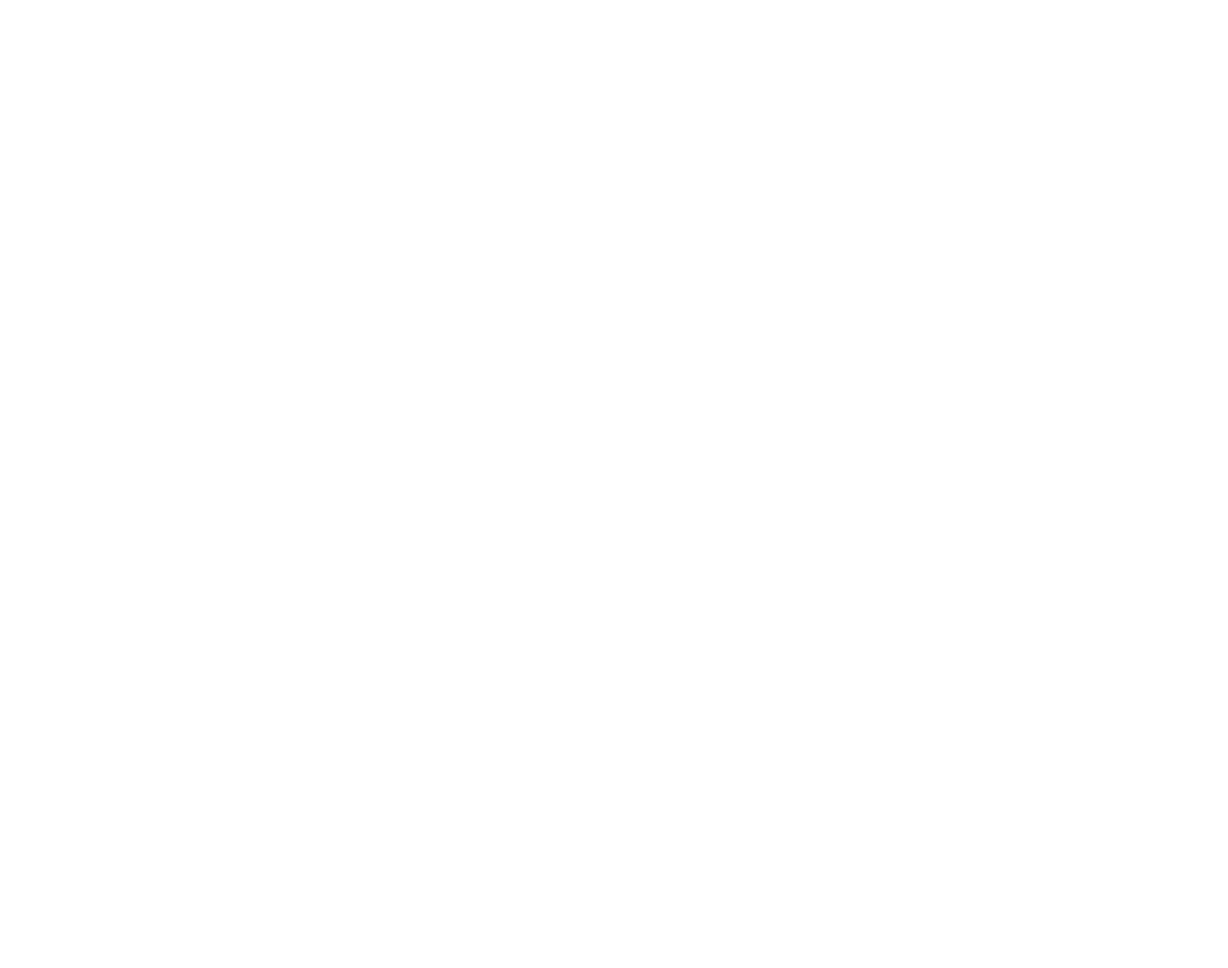
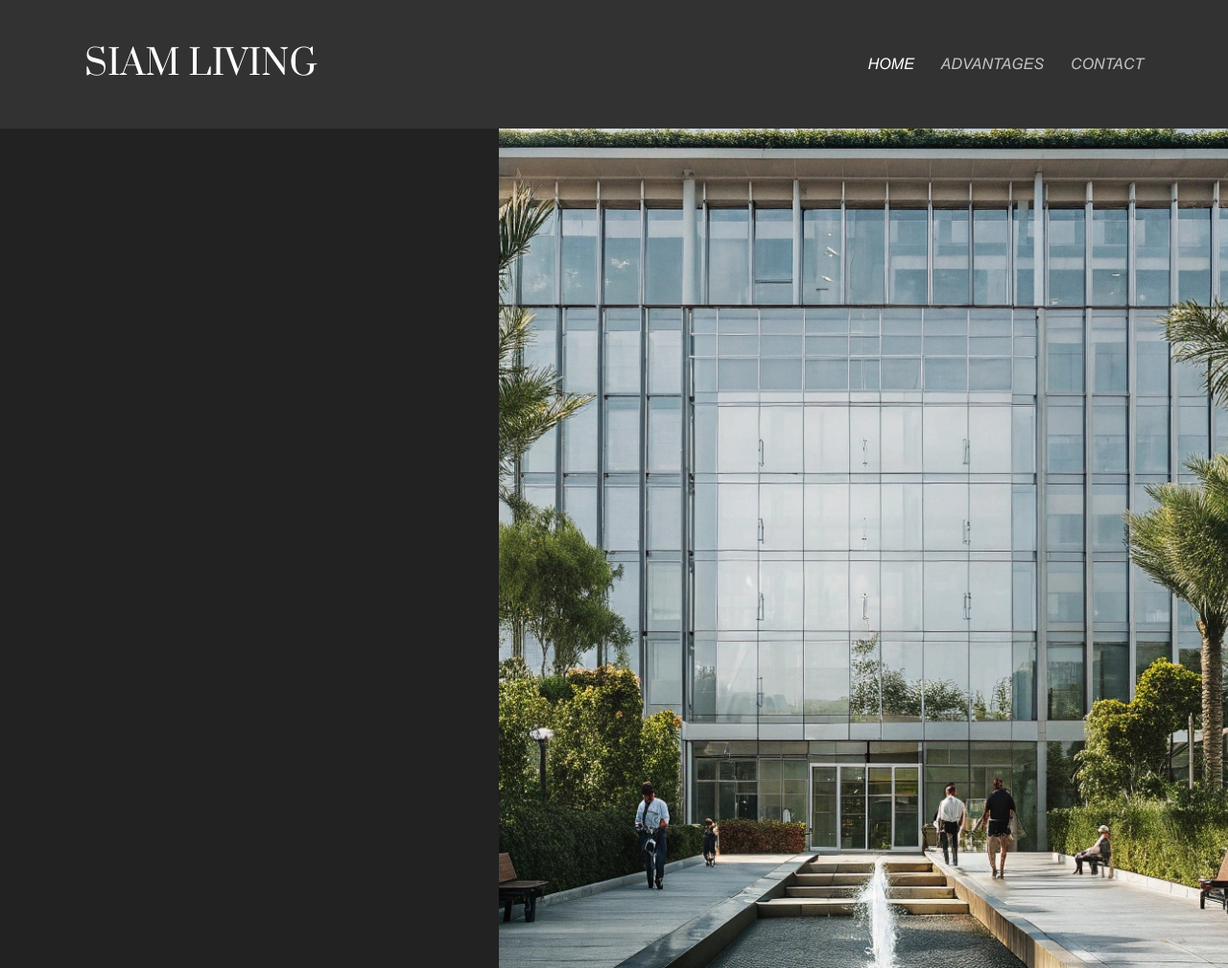
Before and after one commit to truesup/testovoe-mst, a plain HTML site: page index.html in a window 1280 px wide. Shown: the top 1009 px of the page at 96% size. Before the commit the page ends 800 px from the top, so only its background shows below. Drawn offline with Linux system fonts and the light colour scheme.

Commit message:
header is ready

```diff
--- a/index.html
+++ b/index.html
@@ -7,6 +7,33 @@
     <link rel="stylesheet" href="./styles.css" />
   </head>
   <body>
+    <header class="header">
+      <a href="#" class="header-logo"><p>siam living</p></a>
+      <nav class="header-menu">
+        <div class="burger-menu" id="burger-menu">
+          <span></span>
+          <span></span>
+          <span></span>
+        </div>
+
+        <ul class="header-menu-list">
+          <li class="header-menu-item">
+            <a href="#home" class="header-menu-link is-current">home</a>
+          </li>
+          <li class="header-menu-item">
+            <a href="#advantages" class="header-menu-link">advantages</a>
+          </li>
+          <li class="header-menu-item">
+            <a href="#contact" class="header-menu-link">contact</a>
+          </li>
+        </ul>
+      </nav>
+    </header>
+
+    <section class="banner">
+      <div class="banner-info"></div>
+      <img src="./imgs/banner-img.jpg" alt="" class="banner-img" />
+    </section>
     <script src="./script.js"></script>
   </body>
 </html>
--- a/script.js
+++ b/script.js
@@ -0,0 +1,25 @@
+const header = document.querySelector('.header');
+const burgerMenu = document.getElementById('burger-menu');
+const menuList = document.querySelector('.header-menu-list');
+const menuLinks = document.querySelectorAll('.header-menu-link');
+
+menuList.addEventListener('click', event => {
+  if (event.target.classList.contains('header-menu-link')) {
+    document.querySelector('.is-current')?.classList.remove('is-current');
+    event.target.classList.add('is-current');
+
+    if (window.innerWidth <= 760) {
+      burgerMenu.classList.remove('active');
+      menuList.classList.remove('active');
+    }
+  }
+});
+
+window.addEventListener('scroll', () => {
+  header.classList.toggle('header-expanded', window.scrollY > 0);
+});
+
+burgerMenu.addEventListener('click', () => {
+  burgerMenu.classList.toggle('active');
+  menuList.classList.toggle('active');
+});
--- a/styles.css
+++ b/styles.css
@@ -0,0 +1,231 @@
+@font-face {
+  font-family: 'Prata';
+  src: url(./fonts/Prata-Regular.woff2) format('woff2');
+  font-weight: 400;
+  font-style: normal;
+}
+@font-face {
+  font-family: 'Arial';
+  src: url(./fonts/Arial-regular.woff2) format('woff2');
+  font-weight: 400;
+  font-style: normal;
+}
+@font-face {
+  font-family: 'Arial';
+  src: url(./fonts/Arial-italic.woff2) format('woff2');
+  font-weight: 400;
+  font-style: italic;
+}
+
+*::before,
+*::after {
+  box-sizing: border-box;
+}
+h1,
+h2,
+h3,
+h4,
+h5,
+h6 {
+  font-weight: normal;
+}
+:where(ul, ol):where([class]) {
+  padding-left: 0;
+}
+body,
+:where(blockquote, figure):where([class]) {
+  margin: 0;
+}
+:where(h1, h2, h3, h4, h5, h6, p, ul, ol, dl):where([class]) {
+  margin-block: 0;
+}
+:where(dd[class]) {
+  margin-block: 0;
+}
+:where(ul[class]) {
+  list-style: none;
+}
+img {
+  display: block;
+}
+input,
+textarea,
+select,
+button {
+  font: inherit;
+}
+html {
+  height: 100%;
+  scroll-behavior: smooth;
+}
+body {
+  min-height: 100%;
+  line-height: 1.5;
+}
+:active,
+:hover,
+:focus {
+  outline: 0;
+  outline-offset: 0;
+}
+@media (prefers-reduced-motion: reduce) {
+  * {
+    animation-duration: 0.01ms !important;
+    animation-iteration-count: 1 !important;
+    transition-duration: 0.01ms !important;
+    scroll-behavior: auto !important;
+  }
+}
+
+:root {
+  --font-prata: 'Prata', serif;
+  --font-arial-regular: 'Arial', sans-serif;
+  --font-arial-italic: 'Arial', sans-serif;
+  --weight-normal: 400;
+  --style-normal: normal;
+  --style-italic: italic;
+
+  --color-dark-main: #222222;
+  --color-dark-other: #282829;
+  --color-white: #ffffff;
+  --color-header-bg: #323232;
+}
+
+body {
+  background-color: var(--color-dark-main);
+  min-height: 4000px;
+}
+
+.header {
+  box-sizing: border-box;
+  width: 100%;
+  padding-inline: 160px;
+  padding-block: 40px;
+  position: fixed;
+  top: 0;
+  left: 0;
+  display: flex;
+  align-items: center;
+  gap: 204px;
+  transition: all 0.4s ease;
+  z-index: 1000;
+}
+.header-expanded {
+  justify-content: space-between;
+  background-color: var(--color-header-bg);
+  opacity: 90%;
+}
+.header-logo {
+  font-family: var(--font-prata);
+  font-size: 36px;
+  text-decoration: none;
+  color: var(--color-white);
+  text-transform: uppercase;
+  cursor: default;
+}
+.header-logo p {
+  margin: 0;
+}
+
+.header-menu-list {
+  font-family: var(--font-arial-italic);
+  font-weight: var(--weight-normal);
+  font-style: var(--style-italic);
+  font-size: 16px;
+  display: flex;
+  align-items: center;
+  gap: 28px;
+}
+.header-menu-link {
+  text-decoration: none;
+  color: var(--color-white);
+  text-transform: uppercase;
+  opacity: 70%;
+}
+.is-current {
+  opacity: 1;
+}
+
+.banner {
+  width: 100dvw;
+  display: flex;
+  align-items: center;
+  justify-content: space-between;
+}
+
+@media (max-width: 1760px) {
+  .header {
+    padding-inline: 120px;
+    gap: 100px;
+  }
+}
+@media (max-width: 1600px) {
+  .header {
+    padding-inline: 88px;
+    gap: 60px;
+  }
+}
+@media (max-width: 1480px) {
+  .header {
+    background-color: var(--color-header-bg);
+    justify-content: space-between;
+    gap: auto;
+  }
+}
+@media (max-width: 920px) {
+  .header-menu-list {
+    gap: 20px;
+  }
+}
+@media (max-width: 760px) {
+  .header {
+    padding-inline: 40px;
+  }
+  .header-menu-list {
+    display: none;
+    flex-direction: column;
+    gap: 10px;
+    padding: 10px;
+    position: absolute;
+    top: 100%;
+    left: 0;
+    background-color: #474444;
+    width: 100%;
+    transition: all 0.3s ease;
+  }
+
+  .burger-menu {
+    display: block;
+    cursor: pointer;
+    z-index: 999;
+  }
+
+  .burger-menu span {
+    display: block;
+    width: 30px;
+    height: 4px;
+    background-color: white;
+    margin: 6px 0;
+    transition: all 0.3s ease;
+  }
+
+  .header-menu-list.active {
+    display: flex;
+  }
+
+  .burger-menu.active span:nth-child(1) {
+    transform: rotate(45deg);
+    position: relative;
+    top: 10px;
+  }
+
+  .burger-menu.active span:nth-child(2) {
+    opacity: 0;
+  }
+
+  .burger-menu.active span:nth-child(3) {
+    transform: rotate(-45deg);
+    position: relative;
+    top: -10px;
+  }
+}
```
Also changed, not shown: imgs/banner-img.jpg (added).
